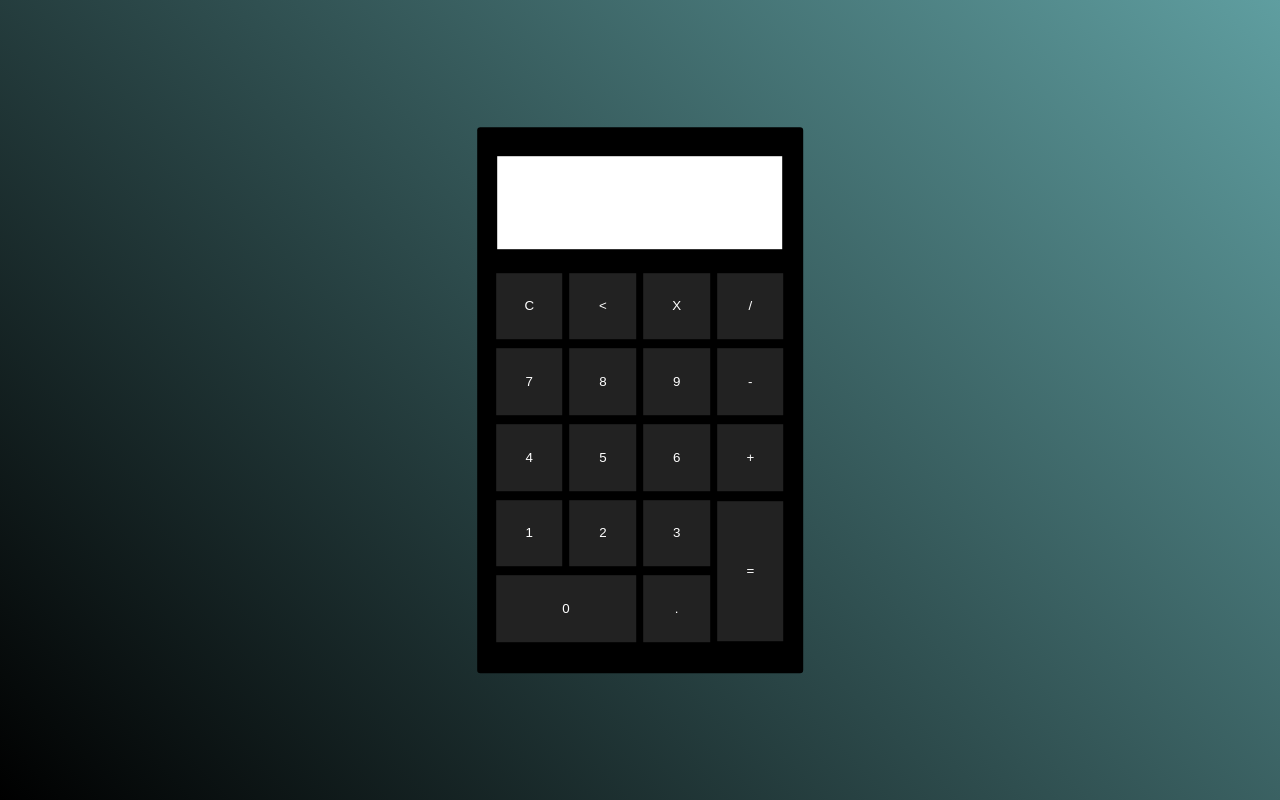
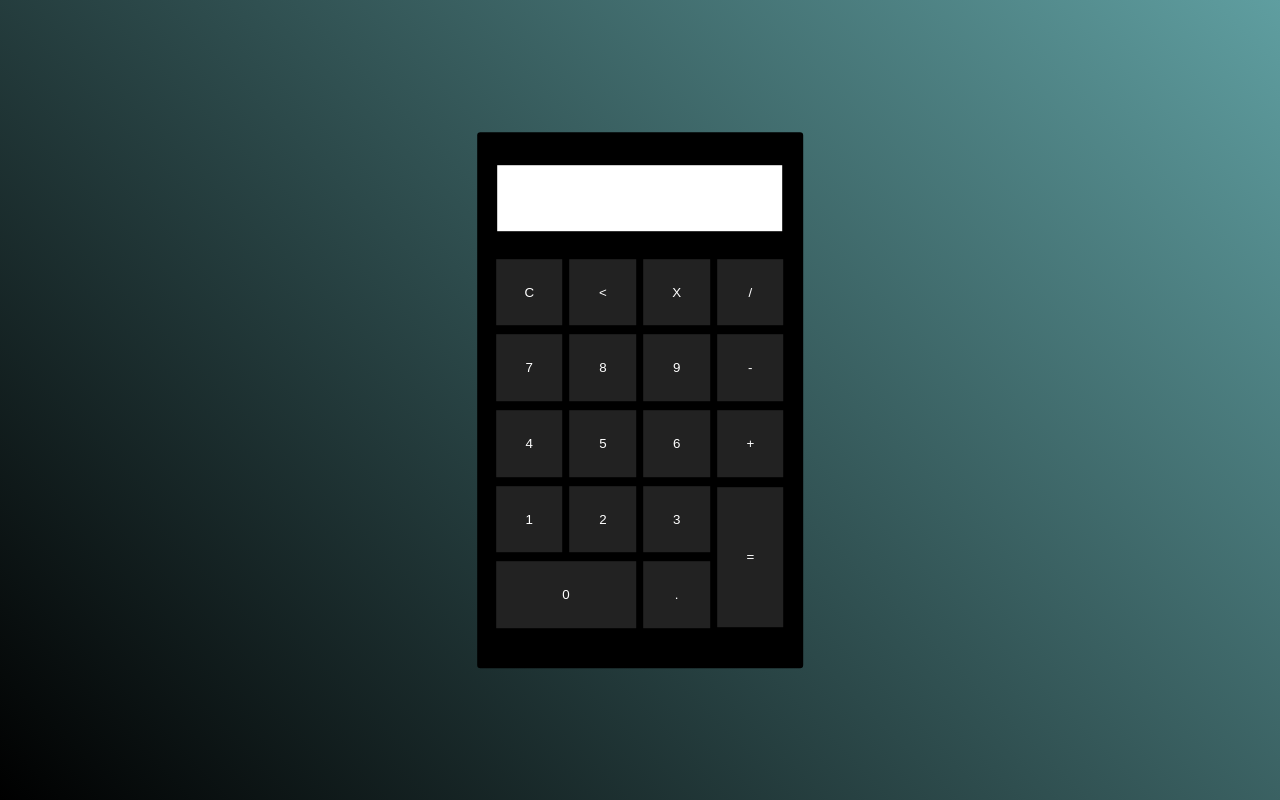
Before and after one commit to sodrelucas/Calculadora, a plain HTML site: page index.html in a window 1280 px wide. Drawn offline with Linux system fonts and the light colour scheme.

Commit message:
first commit

```diff
--- a/style.css
+++ b/style.css
@@ -58,12 +58,12 @@ body{
 
     .calculate{
         width: 300px;
-        height: 520px;
+        height: 510px;
     }
 
     #result{
-        height: 80px;
-        font-size: 2em;
+        height: 50px;
+        font-size: 2.5em;
     }
 
     .btn{
```
